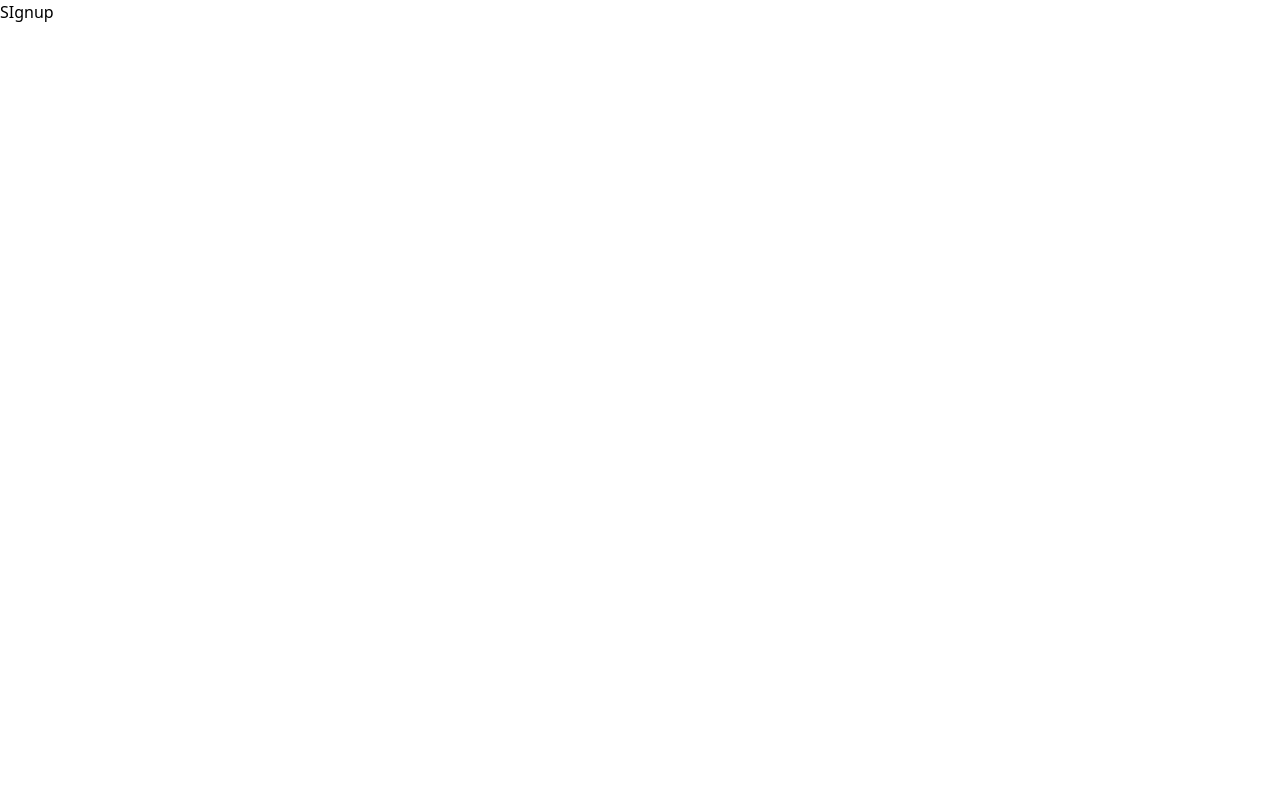
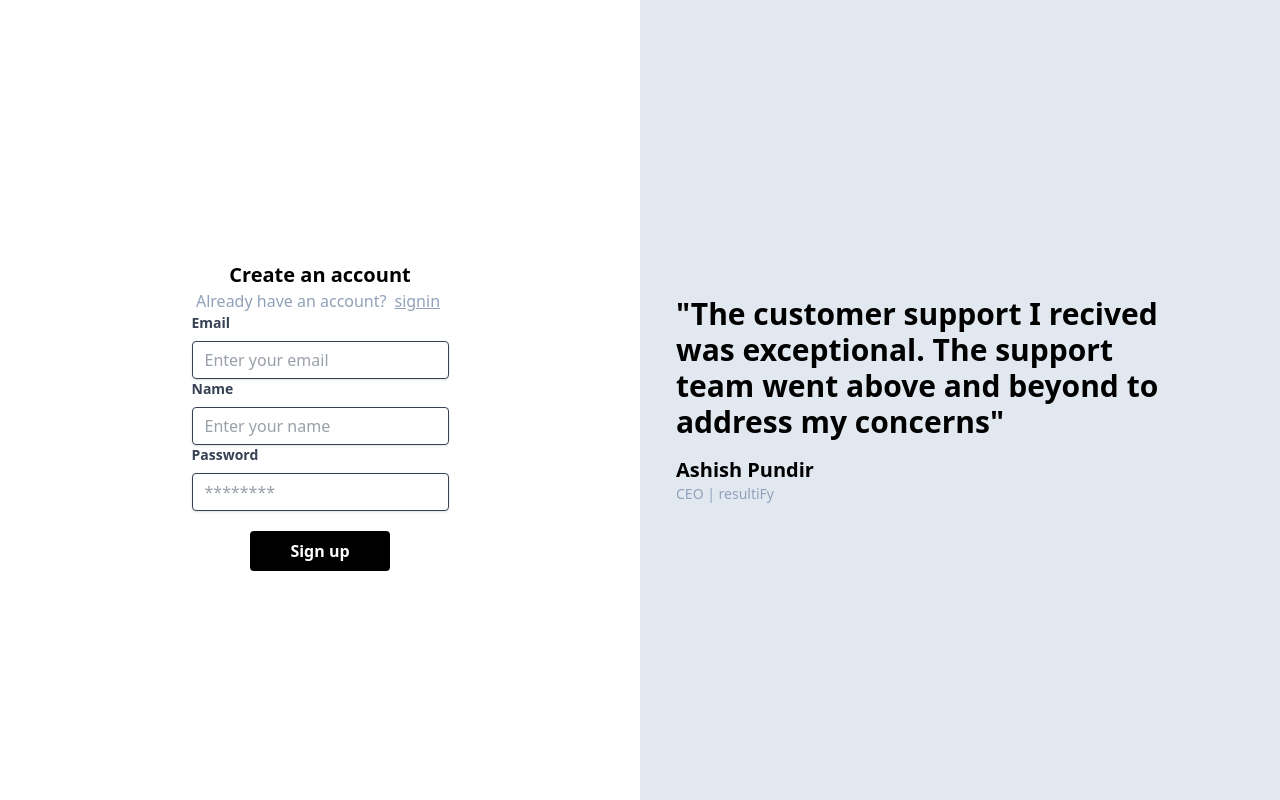
Before and after one commit to ASHISHPUNDIR12/mediumClone, a React (Vite) app in the folder frontend/: page /signup in a window 1280 px wide. Built offline with nearby package versions, Linux system fonts and the light colour scheme.

Commit message:
updated frontend

```diff
--- a/frontend/package.json
+++ b/frontend/package.json
@@ -10,8 +10,9 @@
     "preview": "vite preview"
   },
   "dependencies": {
-    "@ashu777/medium-common": "^1.0.0",
+    "@ashu777/medium-common": "^1.0.3",
     "@tailwindcss/vite": "^4.1.11",
+    "axios": "^1.10.0",
     "react": "^19.1.0",
     "react-dom": "^19.1.0",
     "react-router-dom": "^7.6.3",
--- a/frontend/src/App.tsx
+++ b/frontend/src/App.tsx
@@ -1,8 +1,8 @@
-import { BrowserRouter, Route, Router, Routes } from 'react-router-dom'
+import { BrowserRouter, Route, Routes } from 'react-router-dom'
 import './App.css'
-import Signup from './pages/SIgnup'
 import Signin from './pages/Signin'
 import Blog from './pages/Blog'
+import Signup from './pages/SIgnup'
 
 function App() {
 
--- /dev/null
+++ b/frontend/src/config.ts
@@ -0,0 +1 @@
+export const BACKEND_URL = "https://backend.pundirashish154.workers.dev"
--- a/frontend/src/pages/SIgnup.tsx
+++ b/frontend/src/pages/SIgnup.tsx
@@ -1,7 +1,17 @@
-const SIgnup = () => {
+import Auth from "../components/Auth"
+import Quote from "../components/Quote"
+
+const Signup = () => {
   return (
-    <div>SIgnup</div>
+    <div className="grid grid-cols-1 md:grid-cols-2 h-screen w-full overflow-hidden">
+      <div className="flex items-center justify-center p-4 h-full  ">
+        <Auth type="signup" />
+      </div>
+      <div className="hidden md:block bg-gray-50 h-full">
+        <Quote />
+      </div>
+    </div>
   )
 }
 
-export default SIgnup
+export default Signup
--- a/frontend/src/pages/Signin.tsx
+++ b/frontend/src/pages/Signin.tsx
@@ -1,7 +1,16 @@
+import Auth from "../components/Auth"
+import Quote from "../components/Quote"
 
 const Signin = () => {
   return (
-    <div>Signin</div>
+    <div className="grid grid-cols-1 md:grid-cols-2 h-screen w-full overflow-hidden">
+      <div className="flex items-center justify-center p-4 h-full">
+        <Auth type="signin" />
+      </div>
+      <div className="hidden md:block bg-gray-50 h-full">
+        <Quote />
+      </div>
+    </div>
   )
 }
 
```
Also changed, not shown: 1 other file (tests, documents, lock files or other folders).
